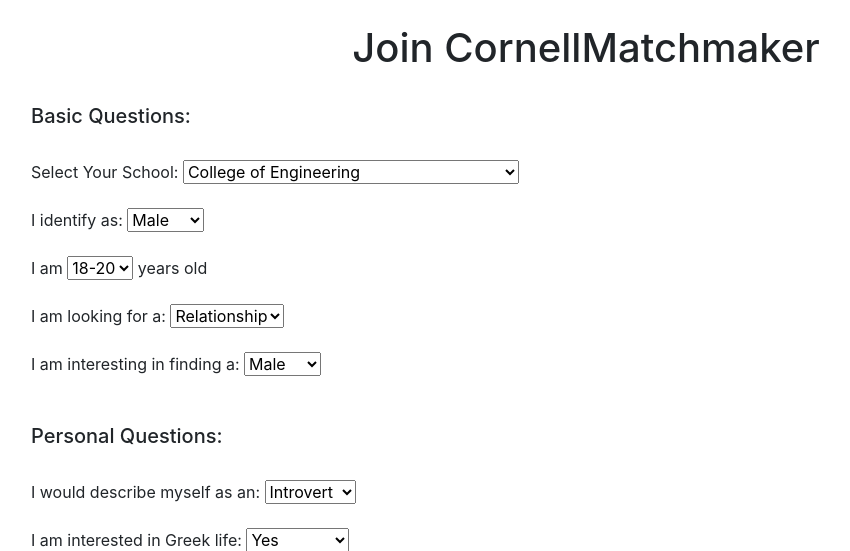
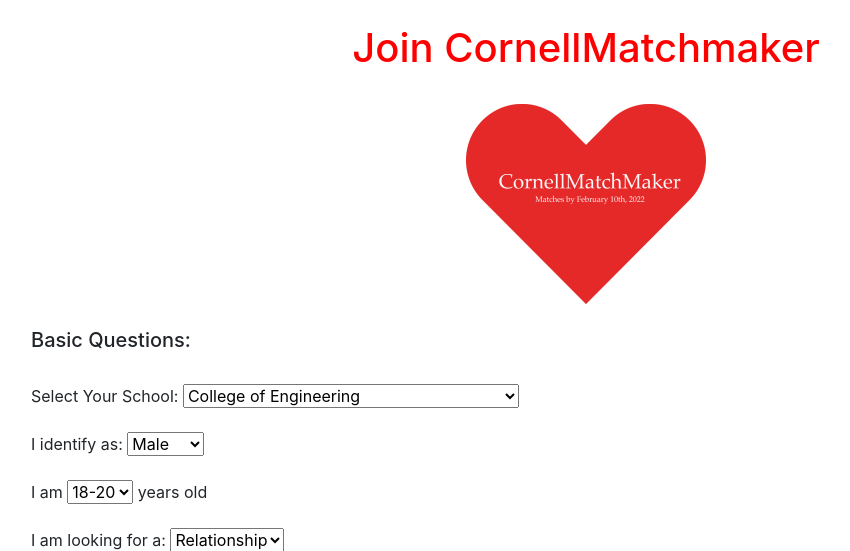
Before and after one commit to mbulling/CornellMatchmaker, a Flask app: page /sign-up in a window 1280 px wide. Shown: the part 56-607 px from the top of the page, without its empty margins (54-904 px from the left). Run offline with Flask 2, Linux system fonts and the light colour scheme; some libraries are stand-ins or nearby versions.

Commit message:
fix sign-up style

```diff
--- a/contents/templates/sign_up.html
+++ b/contents/templates/sign_up.html
@@ -2,7 +2,9 @@
 content %}
 <form method="POST">
   <br>
-  <h3 align="center" style="font-size:40px;">Join CornellMatchmaker</h3>
+  <h3 align="center" style="font-size:40px;color:red;">Join CornellMatchmaker</h3>
+  <br>
+  <center><img src="/static/cm_logo_1.png" width="240px" height="200px"/></center>
   <br>
   <div class="basic">
     <h5>Basic Questions:</h5>
```
